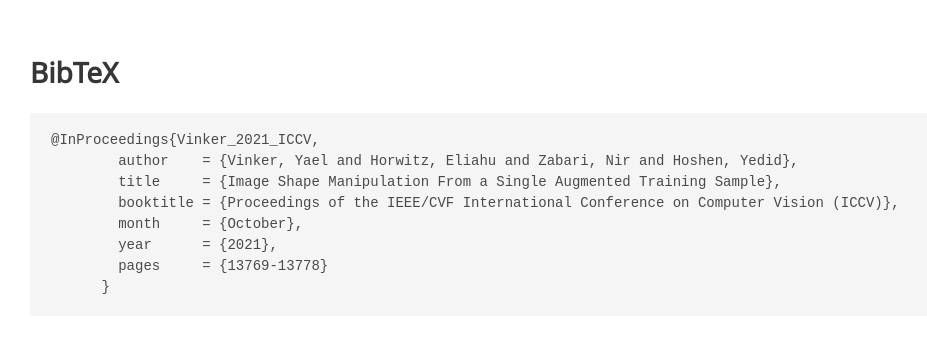
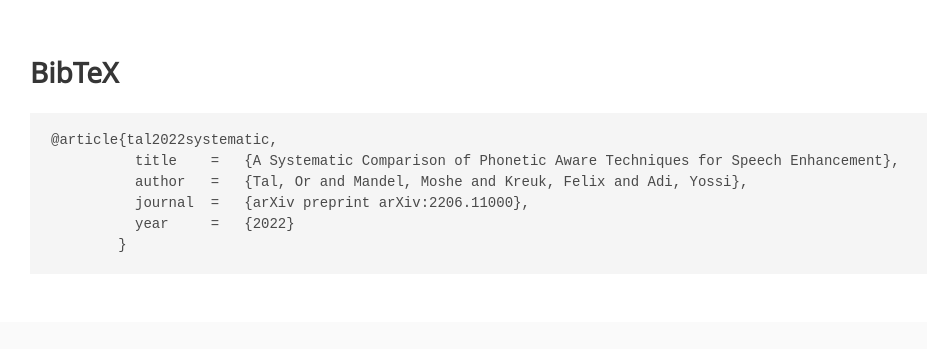
Before and after one commit to slp-rl/SC-PhASE, a plain HTML site: page index.html in a window 1280 px wide. Shown: the part 3799-4148 px from the top of the page, without its empty margins (130-1057 px from the left). Drawn offline with nearby package versions, Linux system fonts and the light colour scheme; some icons are missing; a web font is replaced by a local one.

```diff
--- a/index.html
+++ b/index.html
@@ -659,14 +659,12 @@
   <section class="section" id="BibTeX">
     <div class="container is-max-desktop content">
       <h2 class="title">BibTeX</h2>
-      <pre><code>@InProceedings{Vinker_2021_ICCV,
-        author    = {Vinker, Yael and Horwitz, Eliahu and Zabari, Nir and Hoshen, Yedid},
-        title     = {Image Shape Manipulation From a Single Augmented Training Sample},
-        booktitle = {Proceedings of the IEEE/CVF International Conference on Computer Vision (ICCV)},
-        month     = {October},
-        year      = {2021},
-        pages     = {13769-13778}
-      }</code></pre>
+      <pre><code>@article{tal2022systematic,
+          title    =   {A Systematic Comparison of Phonetic Aware Techniques for Speech Enhancement},
+          author   =   {Tal, Or and Mandel, Moshe and Kreuk, Felix and Adi, Yossi},
+          journal  =   {arXiv preprint arXiv:2206.11000},
+          year     =   {2022}
+        }</code></pre>
     </div>
 </section>
 
```
